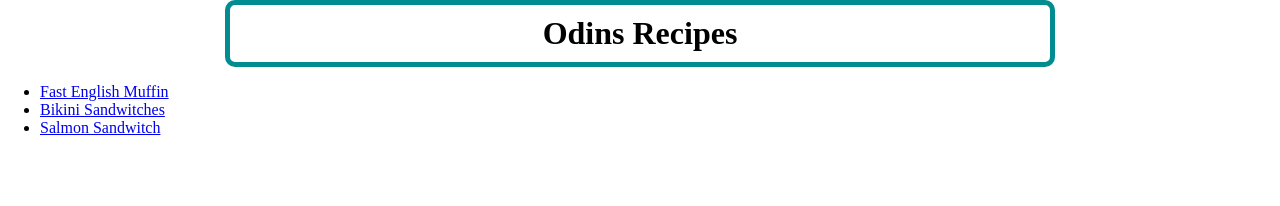
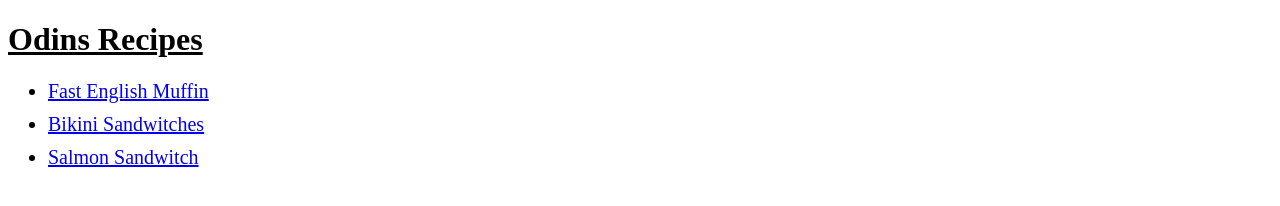
Before and after one commit to Josh-DK-git/odin-recipes, a plain HTML site: page index.html in a window 1280 px wide. Drawn offline with Linux system fonts and the light colour scheme.

Commit message:
Changed the style and grouped the li classes together for index.html
Also made it work for muffin.html. Should work for all other lists on the html pages.
Kept the home page as 10px the others as 5px. This is at the top of the style sheet, the
changes have been made.

```diff
--- a/css/style.css
+++ b/css/style.css
@@ -1,14 +1,17 @@
-body
-{
-    margin:0;
 
-}
 h1
 {
-    text-align:center;
-    padding:10px;
-    border:5px solid rgb(0, 140, 145);
-    width: 800px;
-    border-radius: 10px;
-    margin:auto;
+    text-decoration: underline;
 }
+.list
+{
+    font-size:20px;
+}
+li
+{
+    margin-top:5px;
+}
+.list .item1, .item2, .item3
+{
+    margin-top:10px;
+}
```
